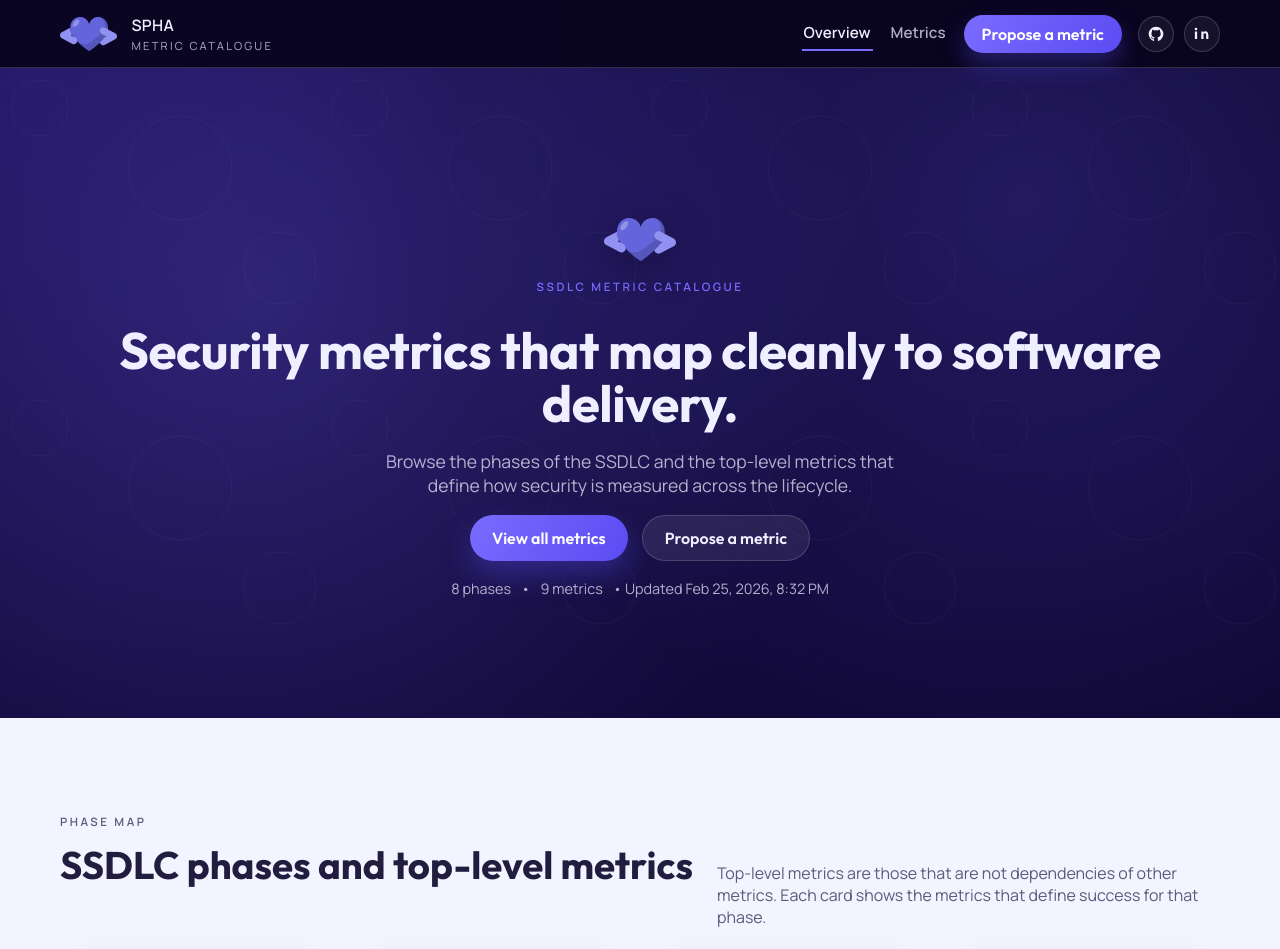
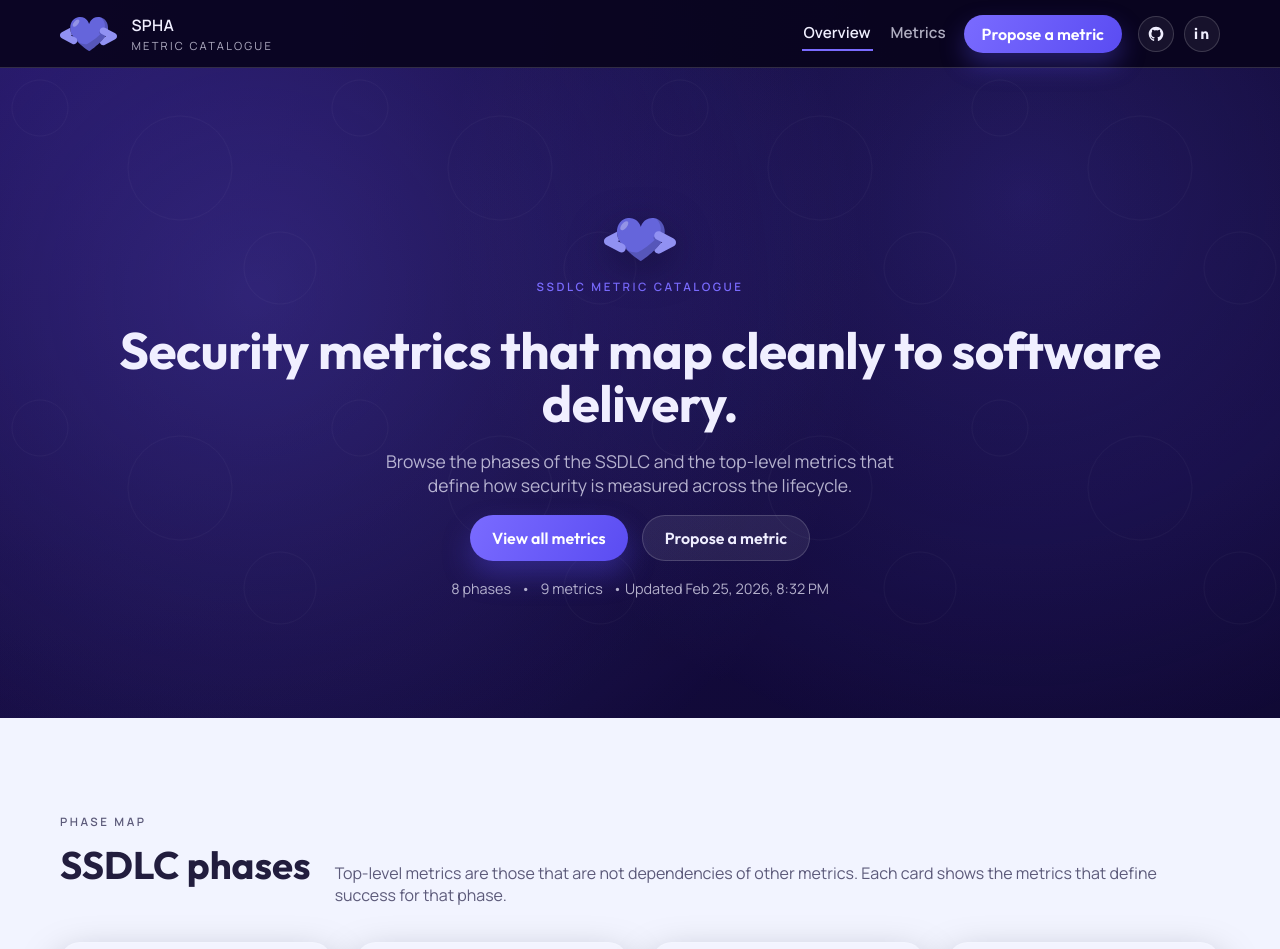
Before and after one commit to janniclas/metric-catalogue, a Vue app: page / in a window 1280 px wide. Shown: the top 949 px of the page. Built offline with nearby package versions, Linux system fonts and the light colour scheme.

Commit message:
simplify phase section header text in OverviewView

```diff
--- a/src/views/OverviewView.vue
+++ b/src/views/OverviewView.vue
@@ -109,7 +109,7 @@ const topLevelByPhase = computed(() => {
       <div class="container">
         <p class="eyebrow">Phase map</p>
         <div class="section-header section-header--inline">
-          <h2>SSDLC phases and top-level metrics</h2>
+          <h2>SSDLC phases</h2>
           <p class="section-subtitle section-subtitle--inline">
             Top-level metrics are those that are not dependencies of other metrics. Each card shows the
             metrics that define success for that phase.
```
